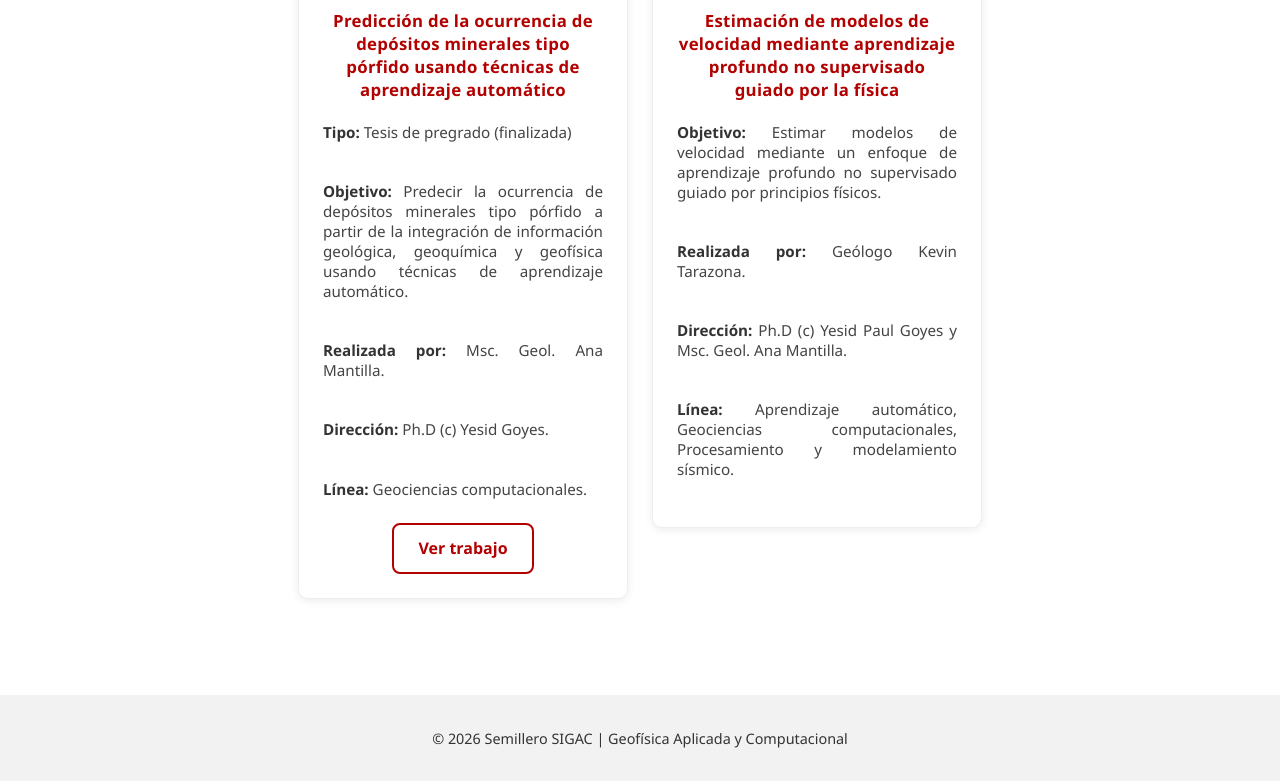
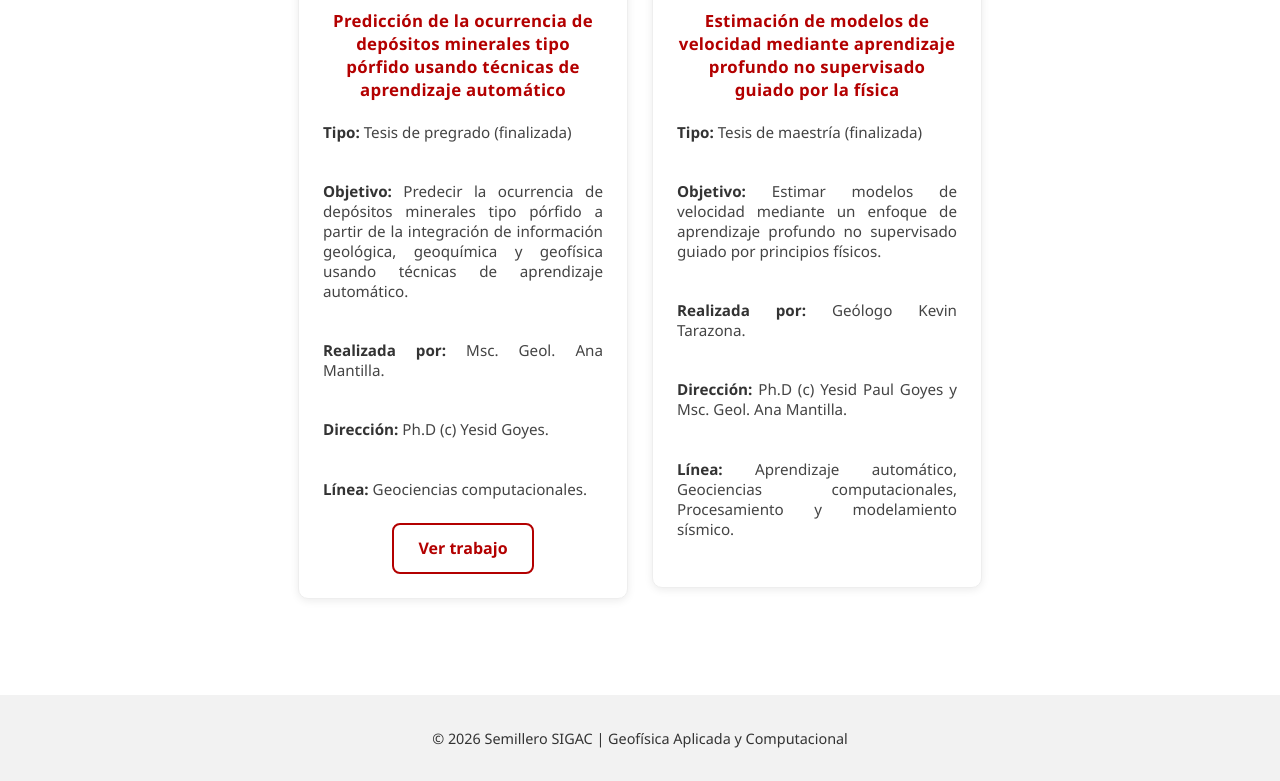
Before and after one commit to sigacuis/sigacuis.github.io, a plain HTML site: page investigacion.html in a window 1280 px wide. Shown: the part 5948-6729 px from the top of the page. Drawn offline with nearby package versions, Linux system fonts and the light colour scheme.

Commit message:
Update thesis type to 'Tesis de maestría'

```diff
--- a/investigacion.html
+++ b/investigacion.html
@@ -337,9 +337,7 @@ información geológica, geoquímica y geofísica usando técnicas de aprendizaj
         <div class="card" data-aos="zoom-in" data-aos-delay="500">
           <img src="images/KEVIN_INVESTIGACION.png" alt="Estimación de modelos de velocidad con aprendizaje profundo no supervisado">
           <h3>Estimación de modelos de velocidad mediante aprendizaje profundo no supervisado guiado por la física</h3>
-          <!-- PENDIENTE: confirmar si es tesis de pregrado o de maestría, y descomentar
-          <p><b>Tipo:</b> Tesis de ______ (finalizada)</p>
-          -->
+          <p><b>Tipo:</b> Tesis de maestría (finalizada)</p>
           <p><b>Objetivo:</b> Estimar modelos de velocidad mediante un enfoque de aprendizaje profundo no supervisado guiado por principios físicos.</p>
           <p><b>Realizada por:</b> Geólogo Kevin Tarazona.</p>
           <p><b>Dirección:</b> Ph.D (c) Yesid Paul Goyes y Msc. Geol. Ana Mantilla.</p>
```
